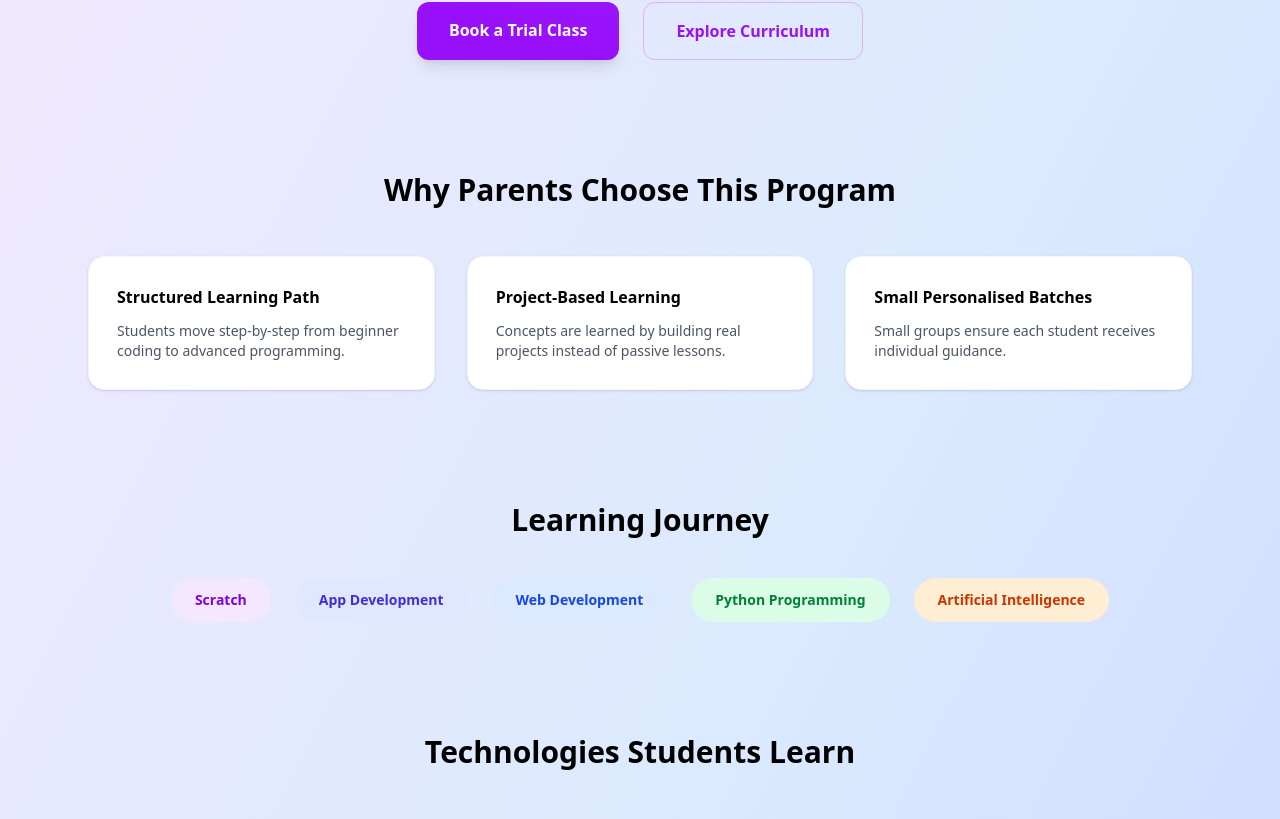
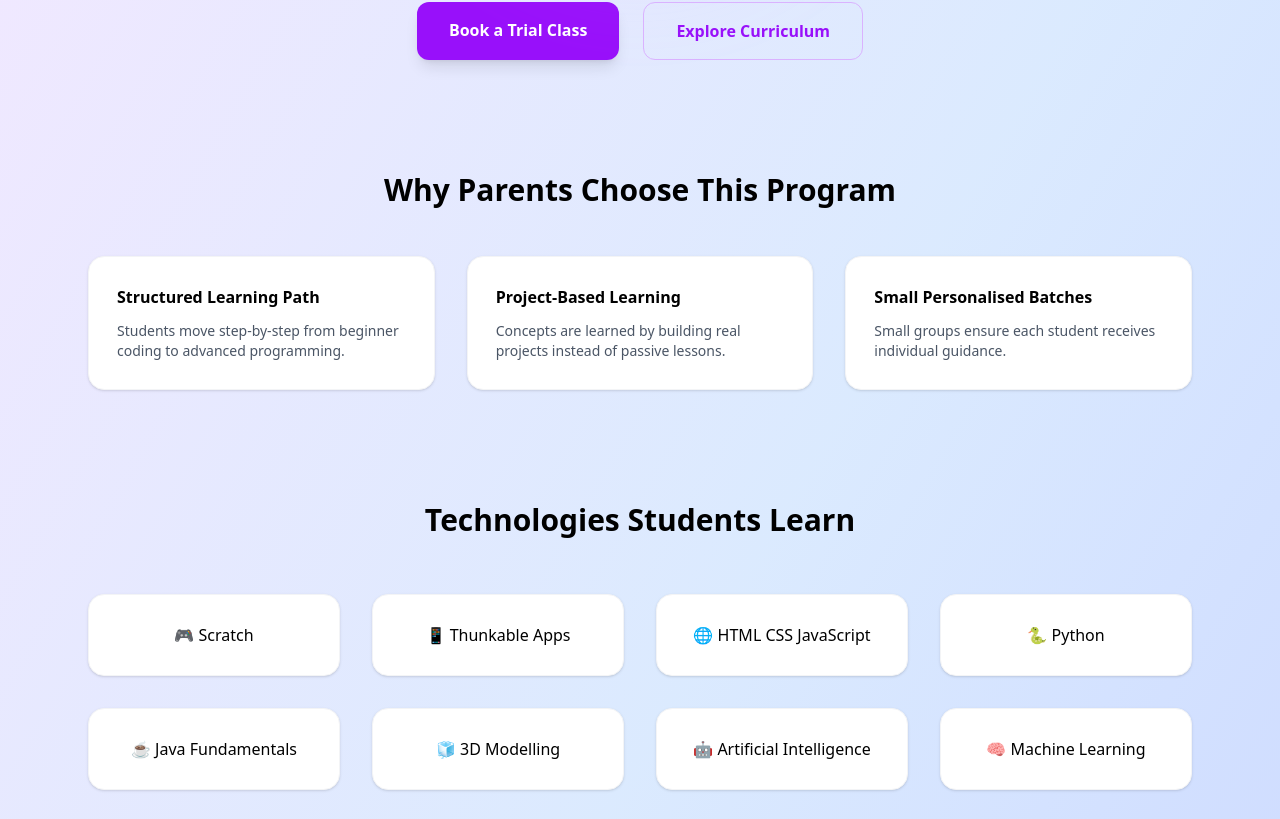
Before and after one commit to srushteesingh/logicleap-platform, a Next.js app: page /mastery-journey in a window 1280 px wide. Shown: the part 342-1161 px from the top of the page. Built offline with nearby package versions, Linux system fonts and the light colour scheme.

Commit message:
update mastery journey page

```diff
--- a/app/mastery-journey/page.tsx
+++ b/app/mastery-journey/page.tsx
@@ -62,33 +62,6 @@ export default function MasteryJourney() {
             <p className="text-sm text-gray-600">
               Small groups ensure each student receives individual guidance.
             </p>
-          </div>
-        </div>
-      </section>
-
-      {/* LEARNING PATH */}
-      <section className="mb-28 text-center">
-        <h2 className="text-3xl font-bold mb-10">Learning Journey</h2>
-
-        <div className="flex flex-wrap justify-center gap-6 text-sm font-semibold">
-          <div className="px-6 py-3 bg-purple-100 text-purple-700 rounded-full">
-            Scratch
-          </div>
-
-          <div className="px-6 py-3 bg-indigo-100 text-indigo-700 rounded-full">
-            App Development
-          </div>
-
-          <div className="px-6 py-3 bg-blue-100 text-blue-700 rounded-full">
-            Web Development
-          </div>
-
-          <div className="px-6 py-3 bg-green-100 text-green-700 rounded-full">
-            Python Programming
-          </div>
-
-          <div className="px-6 py-3 bg-orange-100 text-orange-700 rounded-full">
-            Artificial Intelligence
           </div>
         </div>
       </section>
```
